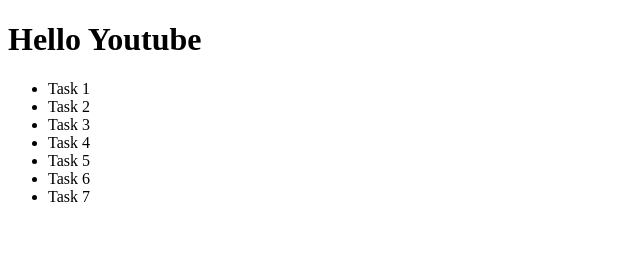
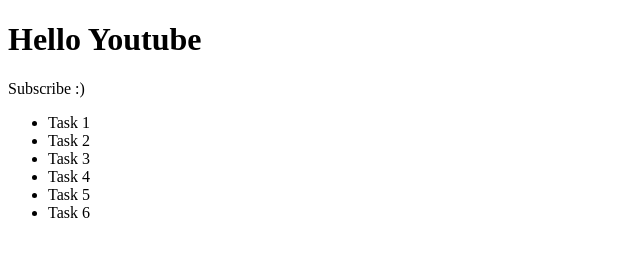
Before and after one commit to ArtemRudko/GitLessons, a plain HTML site: page index.html in a window 1280 px wide. Shown: the whole page, without its empty margins (0-640 px from the left). Drawn offline with Linux system fonts and the light colour scheme.

Commit message:
added subscribe note

```diff
--- a/index.html
+++ b/index.html
@@ -9,6 +9,7 @@
 </head>
 <body>
 <h1>Hello Youtube</h1>
+    <p>Subscribe :)</p>
 <ul>
     <li>Task 1</li>
     <li>Task 2</li>
@@ -16,8 +17,7 @@
     <li>Task 4</li>
     <li>Task 5</li>
     <li>Task 6</li>
-    <li>Task 7</li>
-</ul>
+    </ul>
 
 </body>
 </html>
```
